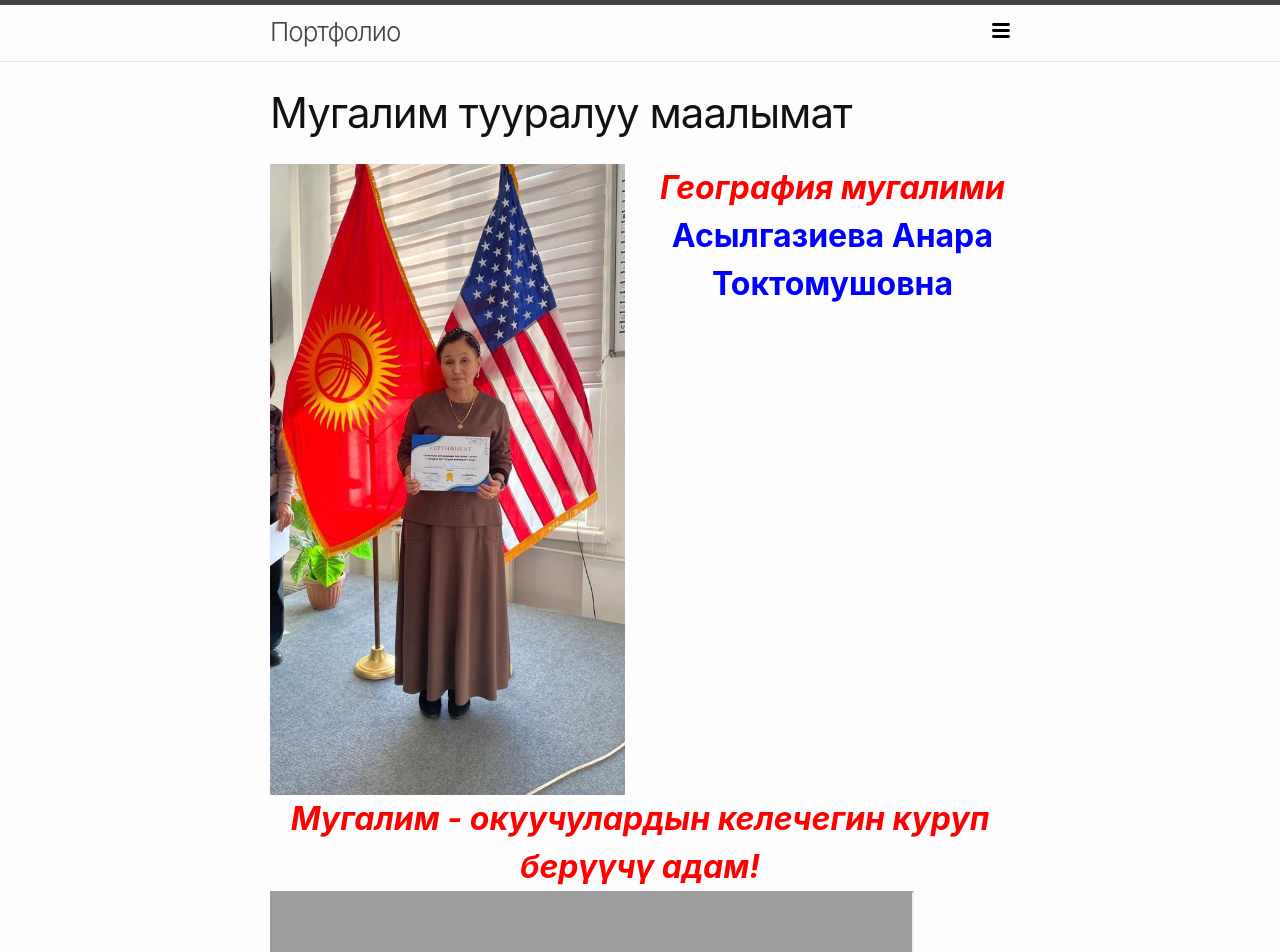
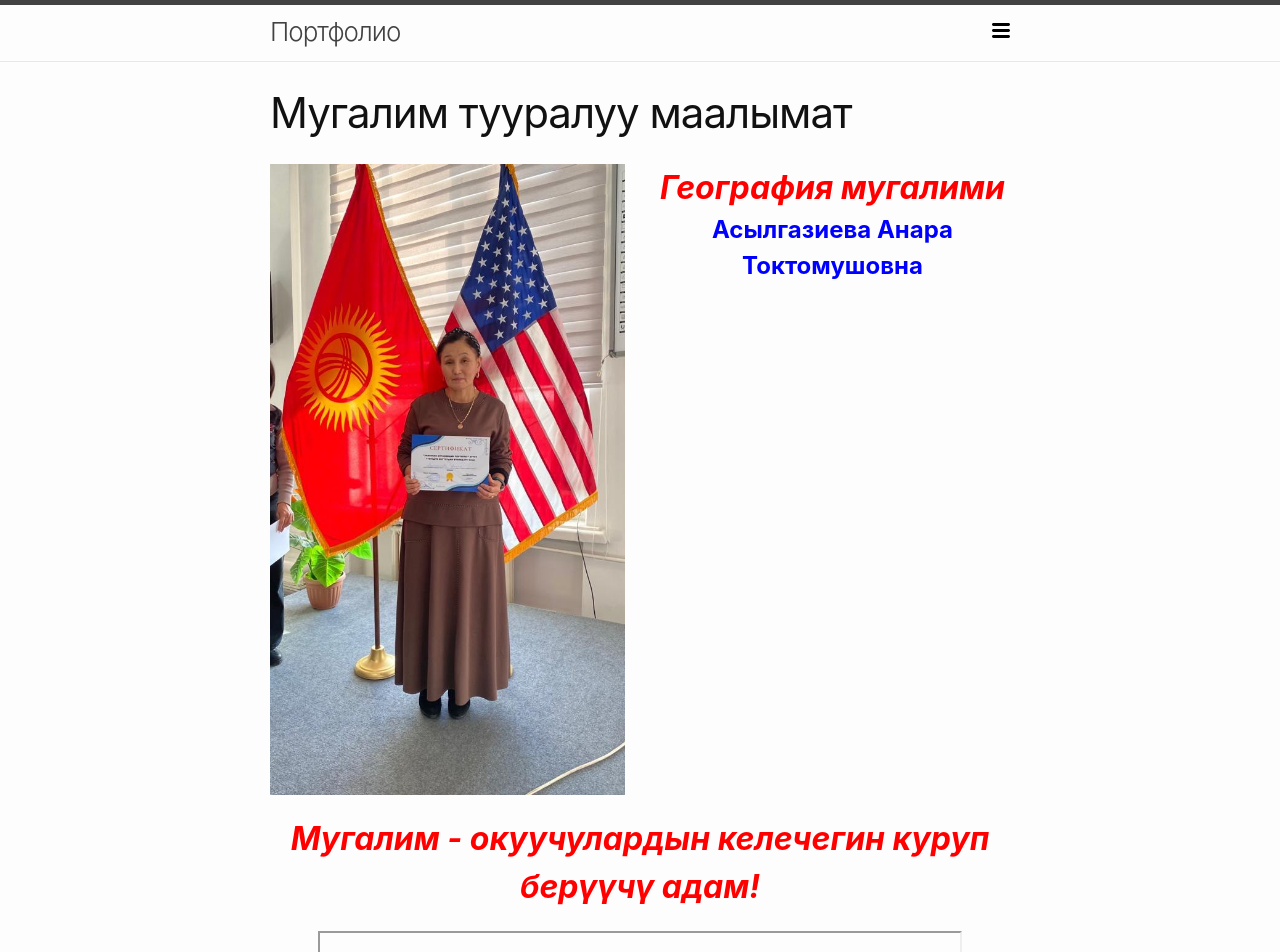
Before and after one commit to asylgazieva/asylgazieva.github.io, a Jekyll site: the page built from info.md, in a window 1280 px wide. Shown: the top 952 px of the page. Built offline with Jekyll 4.4.1, drawn with Linux system fonts in a browser that asks for light colours; grey boxes are pictures that could not be loaded.

Commit message:
add styling

```diff
--- a/assets/main.scss
+++ b/assets/main.scss
@@ -117,7 +117,7 @@
 }
 
 .blue-header {
-  font-size:xx-large;
+  font-size:x-large;
   color: blue;
   font-weight: bold;
   text-align: center;
--- a/info.md
+++ b/info.md
@@ -4,7 +4,7 @@
 permalink: /about-me/
 ---
 
-<div class="row">
+<div  style="margin-top:30px" class="row">
     <div class="column">
         <img src="/assets/images/portrait2.jpg" alt="Портрет">
     </div>
@@ -13,6 +13,12 @@
         <div class="blue-header">Асылгазиева Анара Токтомушовна</div>
     </div>
 </div>
-<div class="red-header">Мугалим - окуучулардын келечегин куруп берүүчү адам!</div>
-<iframe src="https://drive.google.com/file/d/1cDwv8U5pvv1wxb2NvvHMJyWpT7cABwRx/preview" width="640" height="480" allow="autoplay"></iframe>
-<iframe src="https://drive.google.com/file/d/1HtEOlXQeQx9q9P09L0u7YC4moUmKFHQv/preview" width="640" height="480" allow="autoplay"></iframe>
+<div  style="margin-top:20px" class="red-header">Мугалим - окуучулардын келечегин куруп берүүчү адам!</div>
+<div style="margin-top:20px" class="iframe-container">
+    <div class="drive-wrap">
+        <iframe src="https://drive.google.com/file/d/1cDwv8U5pvv1wxb2NvvHMJyWpT7cABwRx/preview" width="640" height="480" allow="autoplay"></iframe>
+    </div>
+    <div class="drive-wrap" >
+        <iframe src="https://drive.google.com/file/d/1HtEOlXQeQx9q9P09L0u7YC4moUmKFHQv/preview" width="640" height="480" allow="autoplay"></iframe>
+    </div>
+</div>
```
Also changed, not shown: goal.md (+1 -1 lines).
